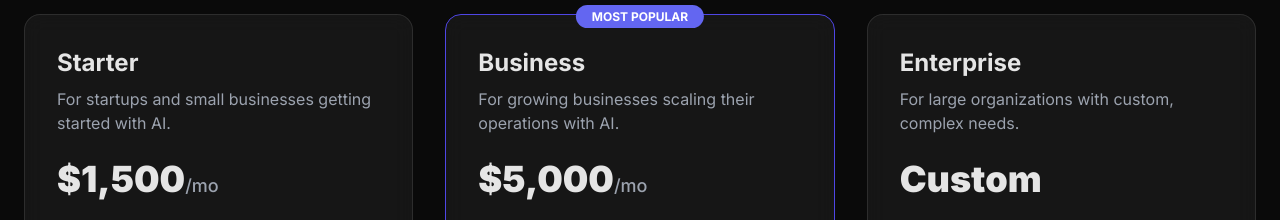
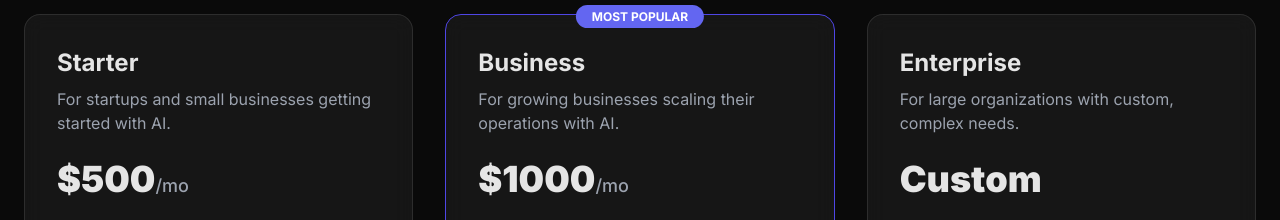
Before and after one commit to Ajaikumar30/fornexus, a plain HTML site: page index.html in a window 1280 px wide. Shown: the part 1602-1822 px from the top of the page. Drawn offline with nearby package versions, Linux system fonts and the light colour scheme.

Commit message:
Update index.html price

```diff
--- a/index.html
+++ b/index.html
@@ -212,7 +212,7 @@ document.head.appendChild(o)}initApollo();</script>
                 <div class="card p-8 rounded-2xl reveal h-full flex flex-col">
                     <h3 class="text-2xl font-bold mb-2">Starter</h3>
                     <p class="text-gray-400 mb-6">For startups and small businesses getting started with AI.</p>
-                    <p class="text-4xl font-black mb-6">$1,500<span class="text-lg font-medium text-gray-400">/mo</span></p>
+                    <p class="text-4xl font-black mb-6">$500<span class="text-lg font-medium text-gray-400">/mo</span></p>
                     <ul class="space-y-4 text-gray-300 mb-8 flex-grow">
                         <li class="flex items-center"><span class="text-indigo-400 mr-3">&#10003;</span>1 Pre-built AI Agent</li>
                         <li class="flex items-center"><span class="text-indigo-400 mr-3">&#10003;</span>Standard Integrations</li>
@@ -230,7 +230,7 @@ document.head.appendChild(o)}initApollo();</script>
                     </div>
                     <h3 class="text-2xl font-bold mb-2">Business</h3>
                     <p class="text-gray-400 mb-6">For growing businesses scaling their operations with AI.</p>
-                    <p class="text-4xl font-black mb-6">$5,000<span class="text-lg font-medium text-gray-400">/mo</span></p>
+                    <p class="text-4xl font-black mb-6">$1000<span class="text-lg font-medium text-gray-400">/mo</span></p>
                     <ul class="space-y-4 text-gray-300 mb-8 flex-grow">
                         <li class="flex items-center"><span class="text-indigo-400 mr-3">&#10003;</span>Up to 3 AI Agents</li>
                         <li class="flex items-center"><span class="text-indigo-400 mr-3">&#10003;</span>Advanced Integrations (CRM)</li>
```
